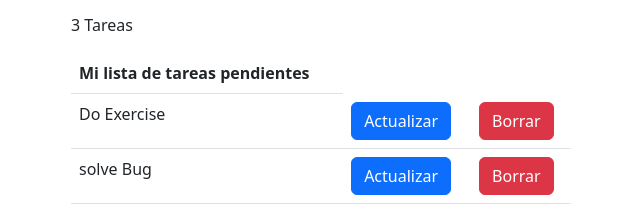
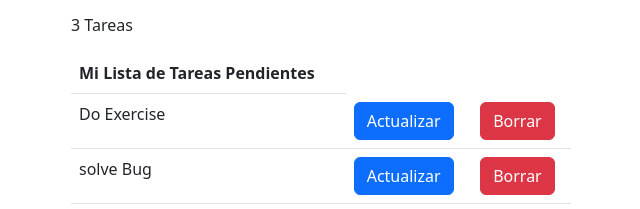
Before and after one commit to Wander2/CRUD, a plain HTML site: page index.html in a window 1280 px wide. Shown: the part 189-398 px from the top of the page, 319-959 px from the left. Drawn offline with nearby package versions, Linux system fonts and the light colour scheme.

Commit message:
Modificación de ortografía

```diff
--- a/index.html
+++ b/index.html
@@ -31,7 +31,7 @@
             <table class="table">
                 <thead>
                     <tr>
-                        <th>Mi lista de tareas pendientes</th>
+                        <th>Mi Lista de Tareas Pendientes</th>
                     </tr>
                 </thead>
                 <tbody id="mytodo-tasks"></tbody>
```
